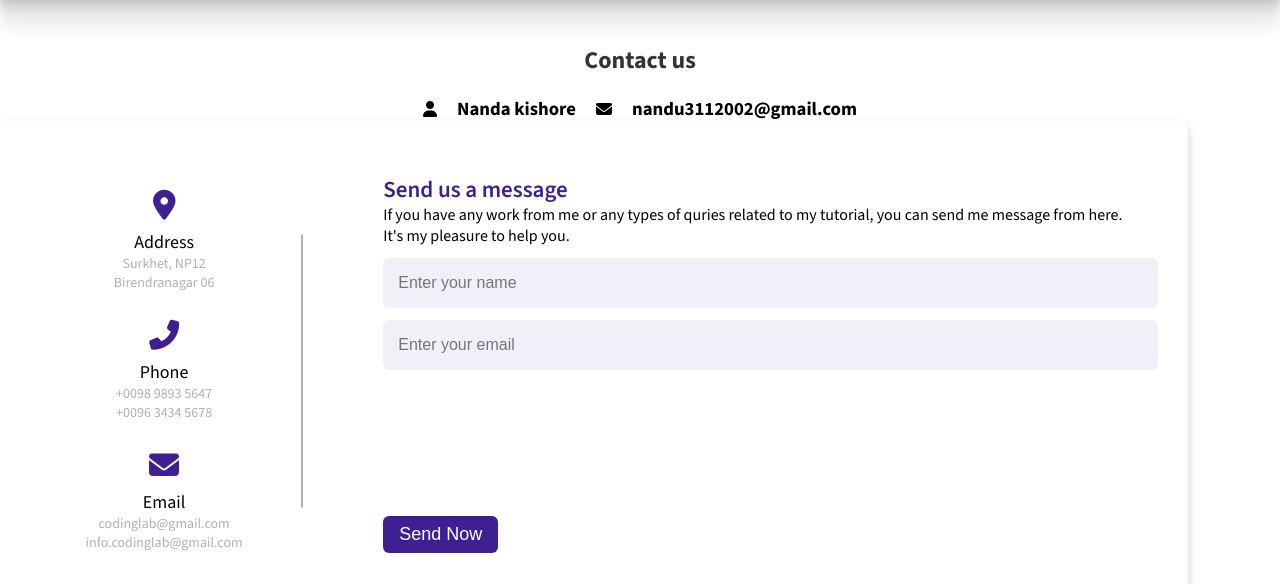
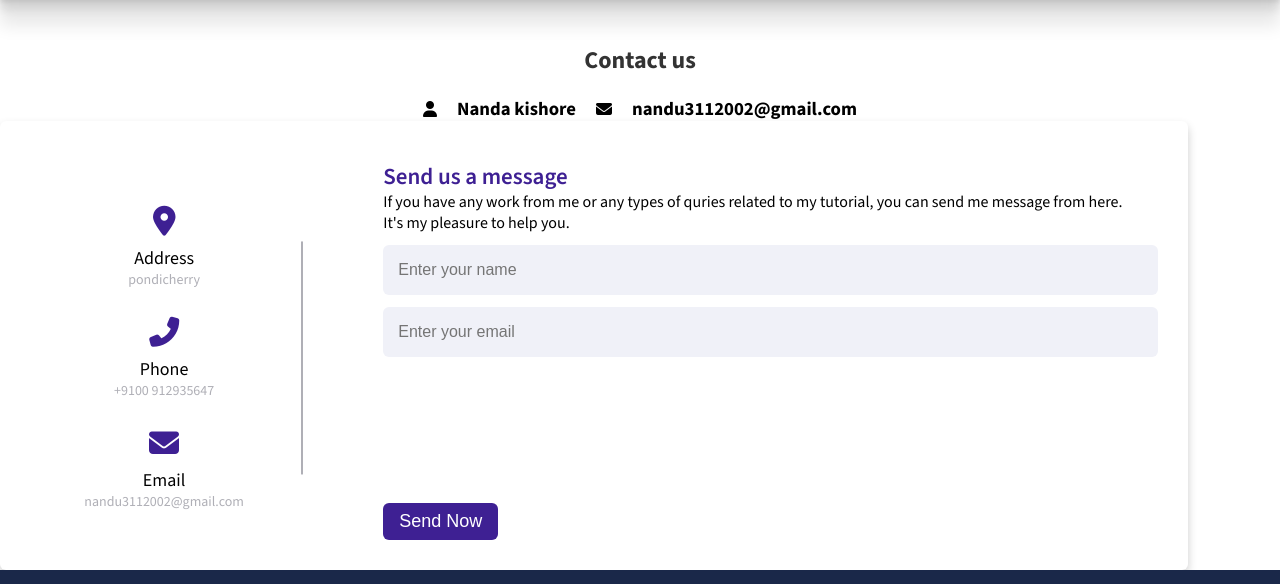
Before and after one commit to nanda0311/Nostra-E-commerce, a plain HTML site: page contact.html in a window 1280 px wide. Shown: the part 58-642 px from the top of the page. Drawn offline with nearby package versions, Linux system fonts and the light colour scheme.

Commit message:
contact.html

```diff
--- a/contact.html
+++ b/contact.html
@@ -71,20 +71,19 @@
             <div class="address details">
               <i class="fas fa-map-marker-alt"></i>
               <div class="topic">Address</div>
-              <div class="text-one">Surkhet, NP12</div>
-              <div class="text-two">Birendranagar 06</div>
+              <div class="text-two">pondicherry</div>
             </div>
             <div class="phone details">
               <i class="fas fa-phone-alt"></i>
               <div class="topic">Phone</div>
-              <div class="text-one">+0098 9893 5647</div>
-              <div class="text-two">+0096 3434 5678</div>
+              <div class="text-one">+9100 912935647</div>
+
             </div>
             <div class="email details">
               <i class="fas fa-envelope"></i>
               <div class="topic">Email</div>
-              <div class="text-one">codinglab@gmail.com</div>
-              <div class="text-two">info.codinglab@gmail.com</div>
+              <div class="text-one">nandu3112002@gmail.com</div>
+
             </div>
           </div>
           <div class="right-side">
```
